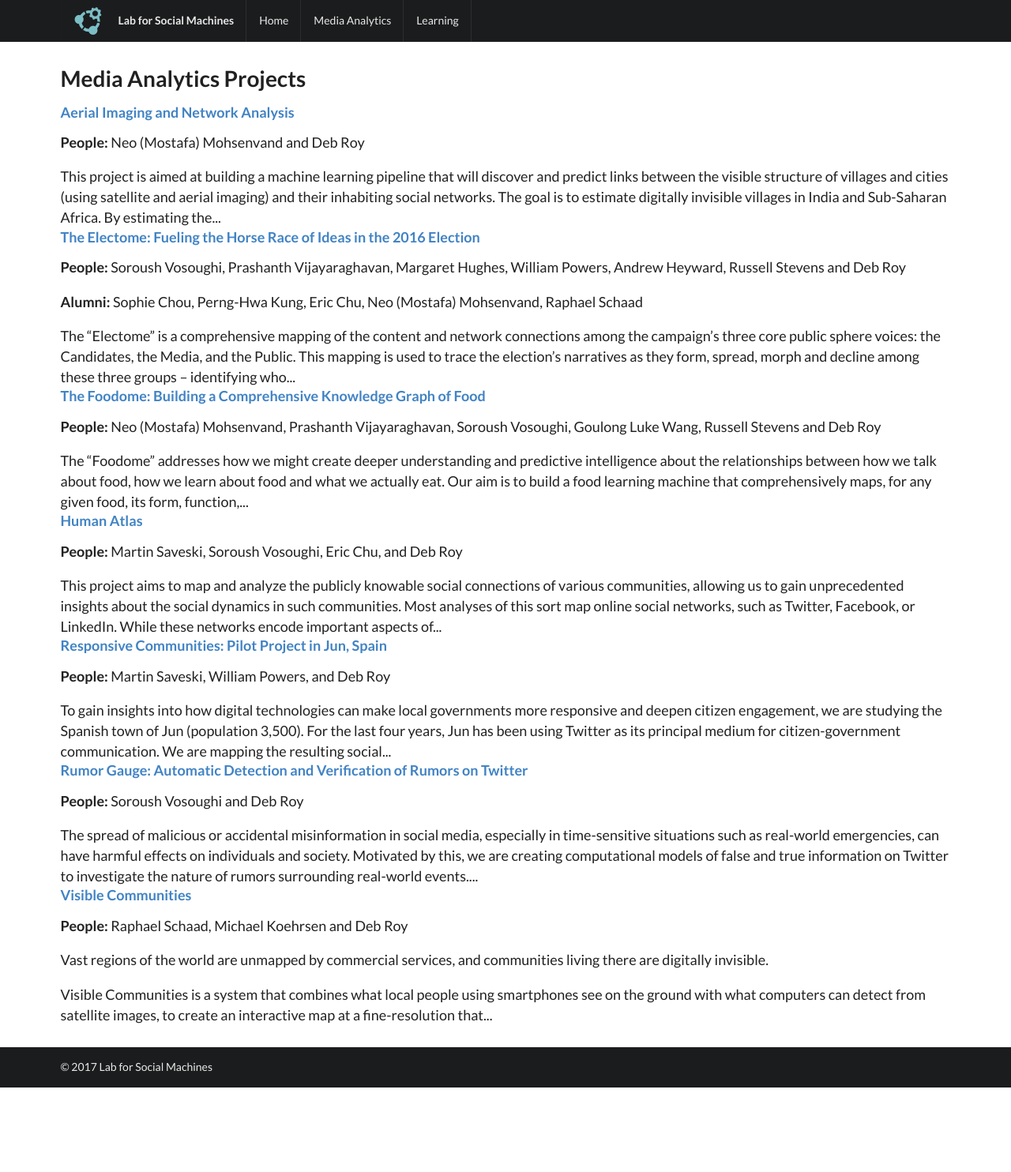
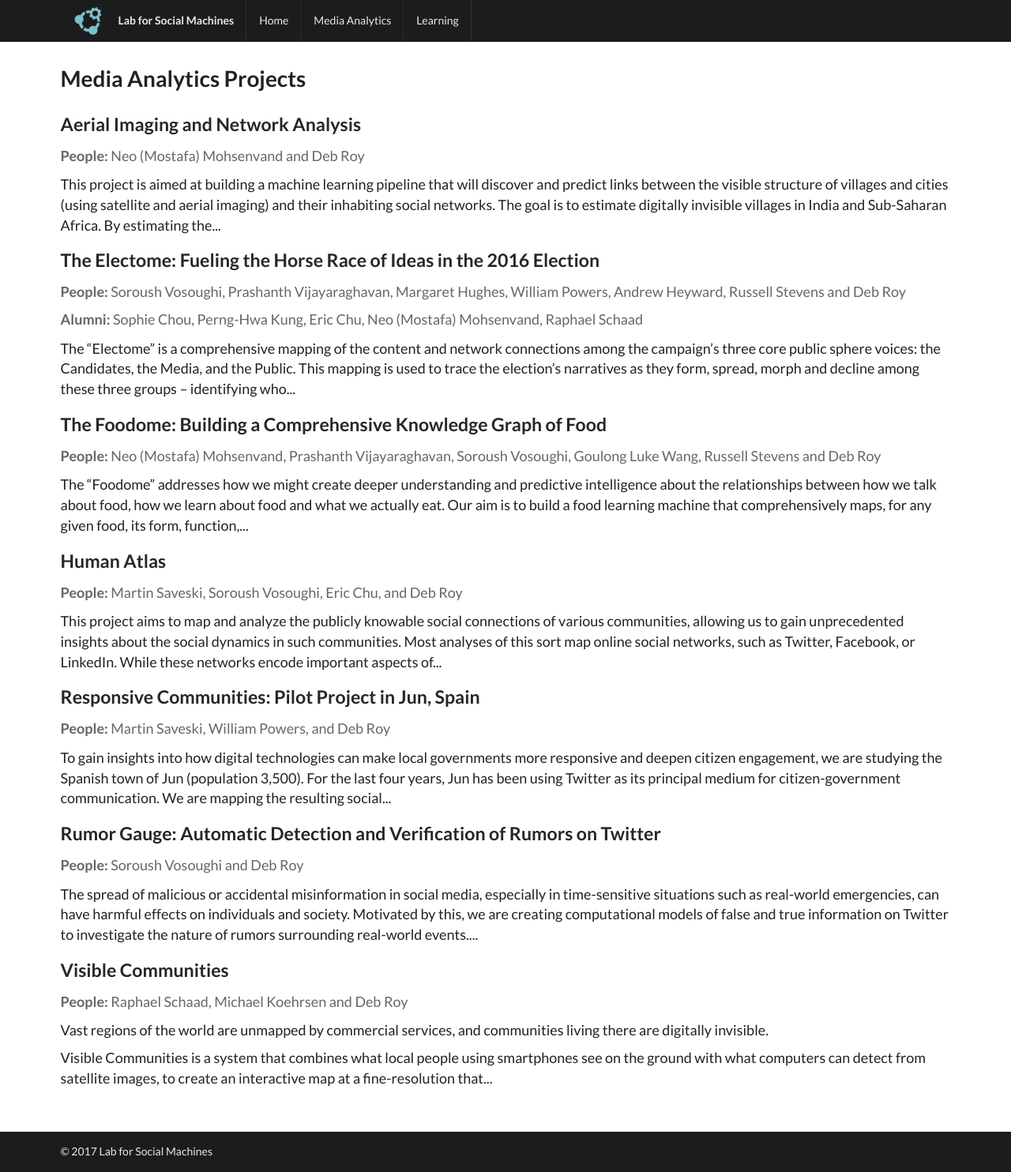
Before and after one commit to mit-ccc/social-machines.github.io, a Jekyll site: the page built from media-analytics/projects.md, in a window 1280 px wide. Shown: the whole page at 79% size. Built offline with Jekyll 4.4.1, drawn with Linux system fonts in a browser that asks for light colours; before the commit the page ends 1377 px from its top, so only the background shows below that.

Commit message:
Use items for project listing

```diff
--- a/_layouts/projects.html
+++ b/_layouts/projects.html
@@ -11,25 +11,34 @@
     {% assign filtered_projects = site.projects | where: 'group', page.group %}
   {% endif %}
 
+  <div class="ui items">
   {% for project in filtered_projects %}
-    <div class="project-item">
-      <h3 class="project-item-header"><a href="{{ project.url }}">{{ project.header }}</a></h3>
-      {% if project.people %}
-        <p><b>People:</b> {{ project.people }}</p>
+    <div class="item">
+      {% if project.image %}
+        <div class="image">
+          <img src="{{ project.image }}" />
+        </div>
       {% endif %}
 
-      {% if project.alumni %}
-        <p><b>Alumni:</b> {{ project.alumni }}</p>
-      {% endif %}
+      <div class="content">
+        <a class="header" href="{{ project.url }}">{{ project.header }}</a>
+        <div class="meta">
+          {% if project.people %}
+            <p><b>People:</b> {{ project.people }}</p>
+          {% endif %}
 
-      {% if project.image %}
-        <img src="{{ project.image }}" />
-      {% endif %}
+          {% if project.alumni %}
+            <p><b>Alumni:</b> {{ project.alumni }}</p>
+          {% endif %}
+        </div>
 
-      {{ project.content | truncatewords: 50 }}
+        <div class="description">
+          {{ project.content | truncatewords: 50 }}
+        </div>
+      </div>
     </div>
   {% endfor %}
-
+  </div>
 
   <div>
     {{ content }}
```
